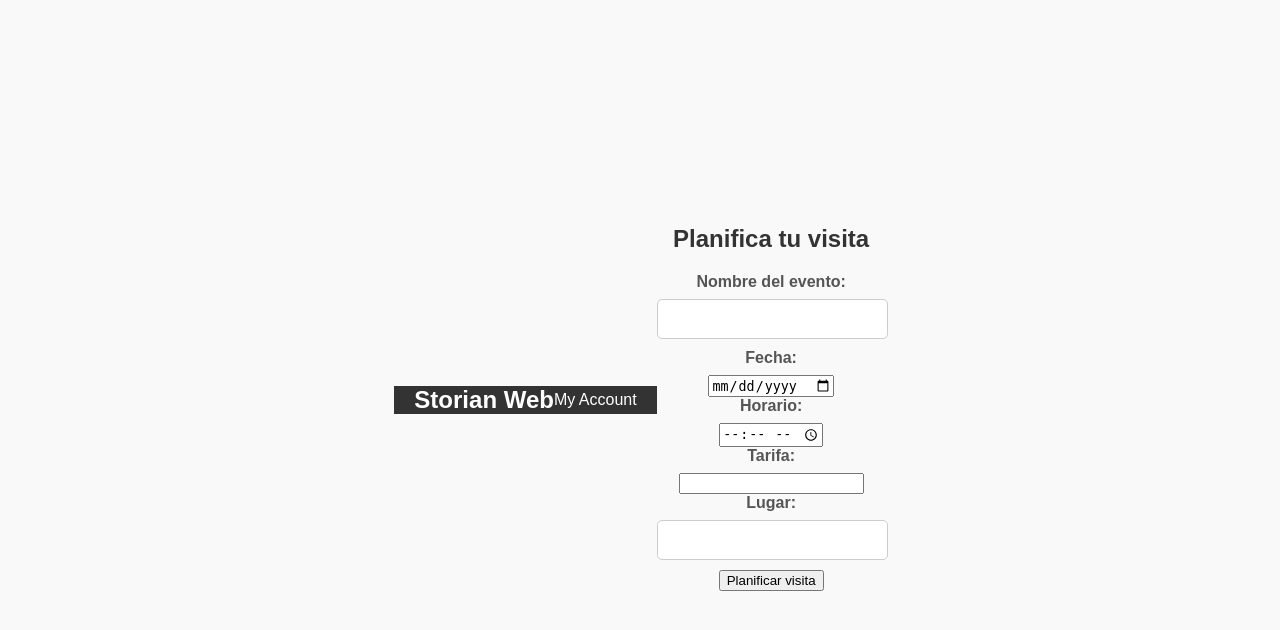
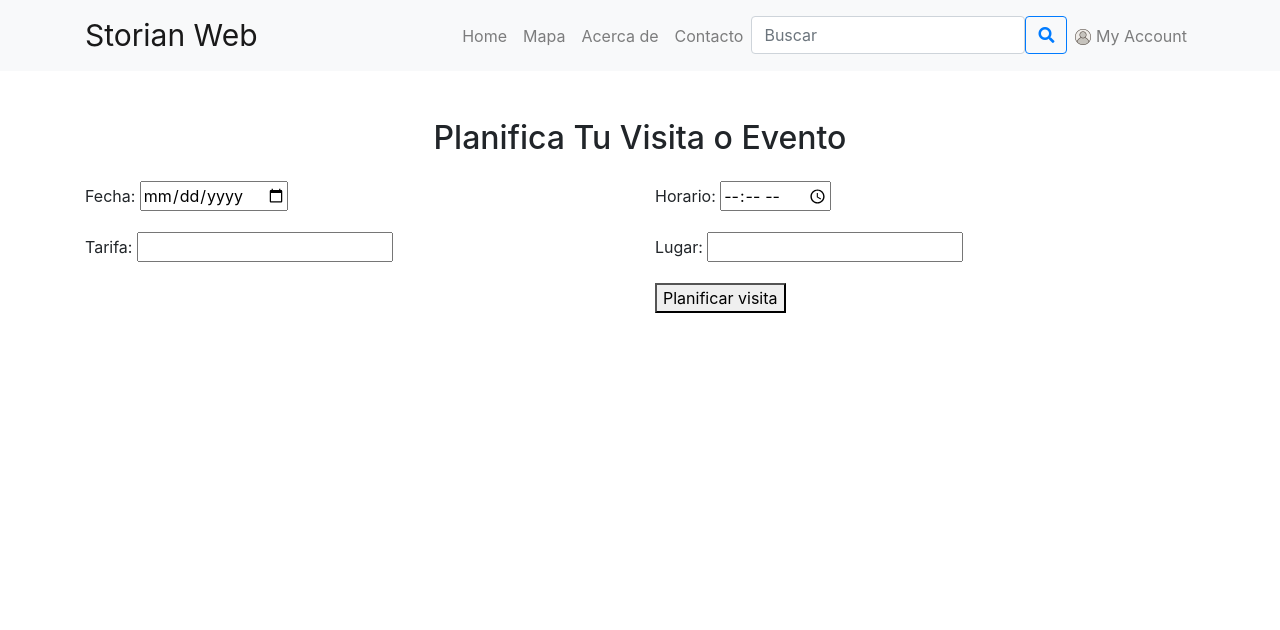
Before and after one commit to ArielitoUV/ProyectoStorianWeb, a Django app: template StorianWeb/core/templates/core/planificar.html in a window 1280 px wide. Shown: the top 630 px of the page. Run offline with Django 4.2, Linux system fonts and the light colour scheme; the template is opened without the code that fills it, so the values that code supplies are empty; some libraries are stand-ins or nearby versions.

Commit message:
En proceso

```diff
--- a/StorianWeb/core/templates/core/planificar.html
+++ b/StorianWeb/core/templates/core/planificar.html
@@ -3,39 +3,107 @@
 <head>
   <meta charset="UTF-8">
   <meta name="viewport" content="width=device-width, initial-scale=1.0">
- <title>Planifica tu visita</title>
- <link rel="stylesheet" href="styles.css">
+  <title>Storian Web</title>
+  <link rel="stylesheet" href="https://maxcdn.bootstrapcdn.com/bootstrap/4.5.2/css/bootstrap.min.css">
+  <!-- Asegúrate de que los siguientes enlaces sean válidos y apunten a los archivos de Bootstrap -->
+  <script src="https://code.jquery.com/jquery-3.5.1.slim.min.js"></script>
+  <script src="https://cdn.jsdelivr.net/npm/@popperjs/core@2.9.3/dist/umd/popper.min.js"></script>
+  <script src="https://maxcdn.bootstrapcdn.com/bootstrap/4.5.2/js/bootstrap.min.js"></script>
+  <link rel="stylesheet" href="https://cdnjs.cloudflare.com/ajax/libs/font-awesome/5.15.3/css/all.min.css">
+
 </head>
 <body>
-    <div class="header">
-        <div class="logo">Storian Web</div>
-        <div class="account-link"><a href="#">My Account</a></div>
+  <nav class="navbar navbar-expand-lg navbar-light bg-light">
+    <div class="container">
+      <a class="navbar-brand" href="index.html" style="font-size: 30px;">Storian Web</a>
+      <button class="navbar-toggler" type="button" data-toggle="collapse" data-target="#navbarNav" aria-controls="navbarNav" aria-expanded="false" aria-label="Toggle navigation">
+        <span class="navbar-toggler-icon"></span>
+      </button>
+      <div class="collapse navbar-collapse" id="navbarNav">
+        <ul class="navbar-nav ml-auto">
+          <li class="nav-item">
+            <a class="nav-link" href="#">Home</a>
+          </li>
+          <li class="nav-item">
+            <a class="nav-link" href="informacion.html">Mapa</a>
+          </li>
+          <li class="nav-item">
+            <a class="nav-link" href="#">Acerca de</a>
+          </li>
+          <li class="nav-item">
+            <a class="nav-link" href="#">Contacto</a>
+          </li>
+          <li class="nav-item">
+            <form class="form-inline">
+              <input class="form-control" type="text" placeholder="Buscar" aria-label="Buscar">
+              <button class="btn btn-outline-primary" type="submit">
+                <i class="fas fa-search"></i> <!-- Ícono de lupa de Font Awesome -->
+              </button>
+            </form>
+          </li>
+          <li class="nav-item">
+            <a class="nav-link" href="#">
+              <i class="icon-img"><img src="/StorianWeb/core/static/assets/img/usuario.png" alt="Icono de cuenta" width="16" height="16"></i>
+              My Account
+            </a>
+          </li>
+        </ul>
       </div>
+    </div>
+  </nav>
+</body>
+</html>
+
+
+
+
+
+
+
+
+
+
+
+
+
+
+    <div class="container mt-5">
+        <h2 class="text-center mb-4">Planifica Tu Visita o Evento</h2>
+    </div>
+
     <div class="container">
-    <h1>Planifica tu visita</h1>
+      <div class="row">
+          <div class="col-md-6">
+              <div class="registration-container">
                   <form>
-      <div class="input-container">
-        <label for="evento">Nombre del evento:</label>
-        <input type="text" id="evento" name="evento" required>
-      </div>
-      <div class="input-container">
+                      <div class="form-group">
                           <label for="fecha">Fecha:</label>
                           <input type="date" id="fecha" name="fecha" required>
                       </div>
-      <div class="input-container">
+                      <div class="form-group">
+                        <label for="tarifa">Tarifa:</label>
+                        <input type="number" id="tarifa" name="tarifa" required>
+                      </div>
+                  </div>
+              </div>
+              <div class="col-md-6">
+                  <div class="registration-container">
+                      <form>
+                        <div class="form-group">
                           <label for="horario">Horario:</label>
                           <input type="time" id="horario" name="horario" required>
                         </div>
-      <div class="input-container">
-        <label for="tarifa">Tarifa:</label>
-        <input type="number" id="tarifa" name="tarifa" required>
-      </div>
-      <div class="input-container">
+                        <div class="form-group">
                           <label for="lugar">Lugar:</label>
                           <input type="text" id="lugar" name="lugar" required>
                       </div>
                           <button type="submit">Planificar visita</button>
                       </form>
                   </div>
+              </div>
+          </div>
+      </div>
+  </div>
+
 </body>
 </html>
```
Also changed, not shown: StorianWeb/core/static/css/styles-Pla.css (added, +90 -0 lines). Lines whose indentation alone changed are shown as unchanged.
